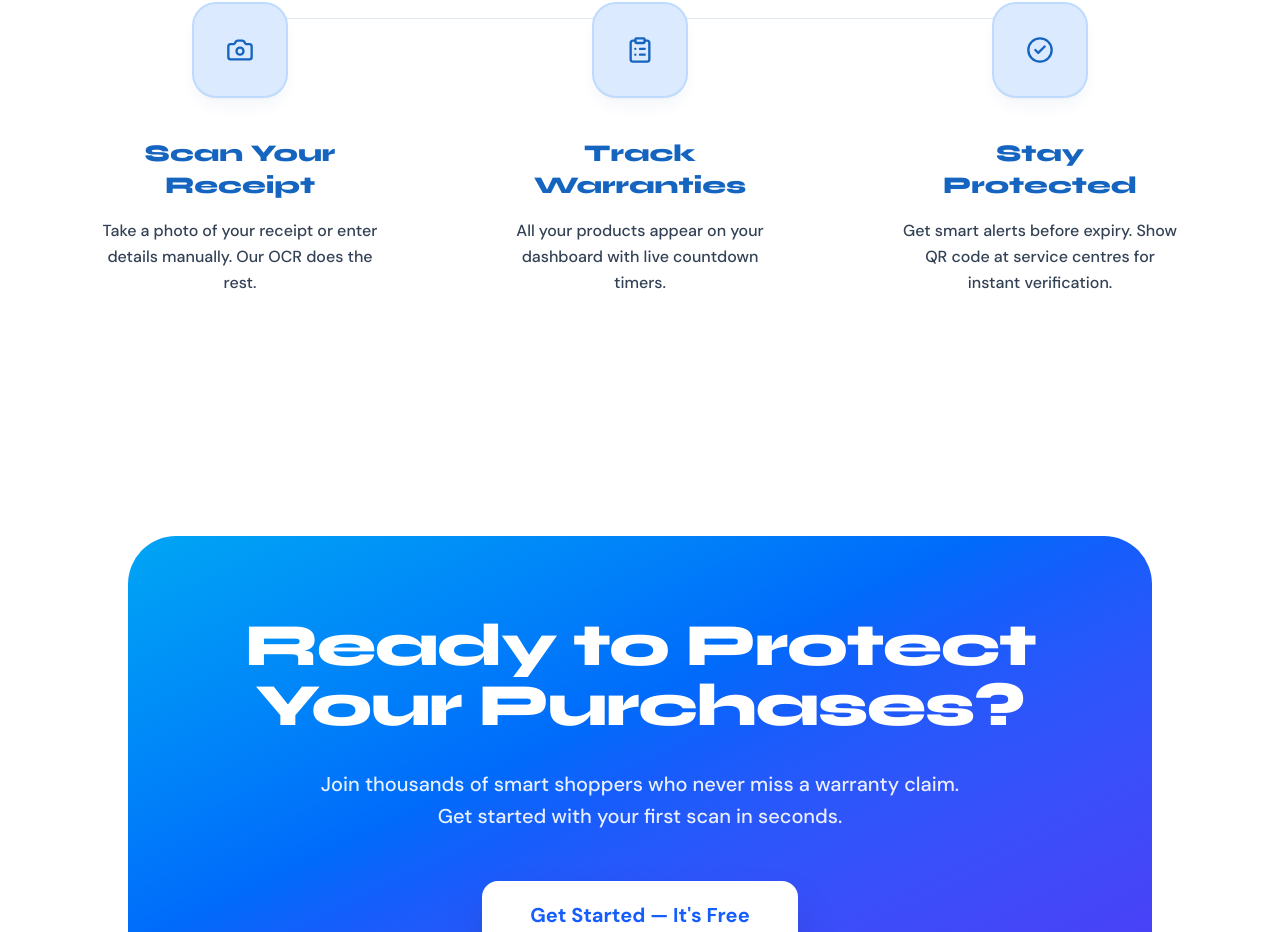
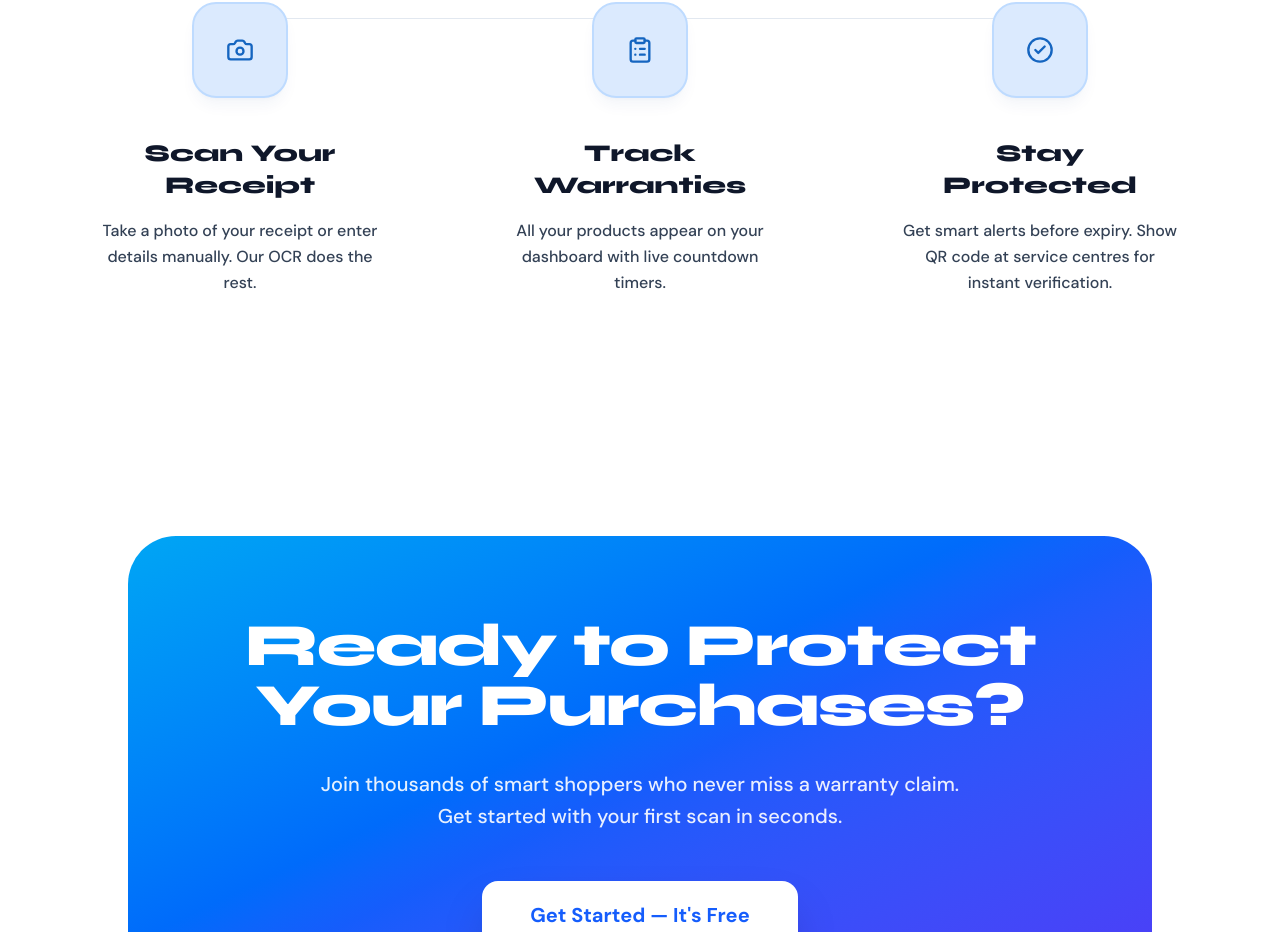
Before and after one commit to srinivas2s/keepit, a Next.js app: page / in a window 1280 px wide. Shown: the part 1989-2921 px from the top of the page. Built offline with nearby package versions, Linux system fonts and the light colour scheme; no server answers.

Commit message:
Revert "fixed the log in button and also fixed prblm"
This reverts commit f7f2b1d46036d30a589f97f8e454ddcde7dfe1b1.

```diff
--- a/src/app/page.tsx
+++ b/src/app/page.tsx
@@ -245,7 +245,7 @@ export default function LandingPage() {
                 </div>
 
                 <div className="relative">
-                  <h3 className="text-2xl font-black text-primary mb-4 relative z-10" style={{ fontFamily: 'var(--font-heading)' }}>
+                  <h3 className="text-2xl font-black text-text dark:text-white mb-4 relative z-10" style={{ fontFamily: 'var(--font-heading)' }}>
                     {step.title}
                   </h3>
                   <p className="text-text-secondary dark:text-dark-text-secondary font-medium leading-relaxed max-w-[280px] mx-auto">
```
